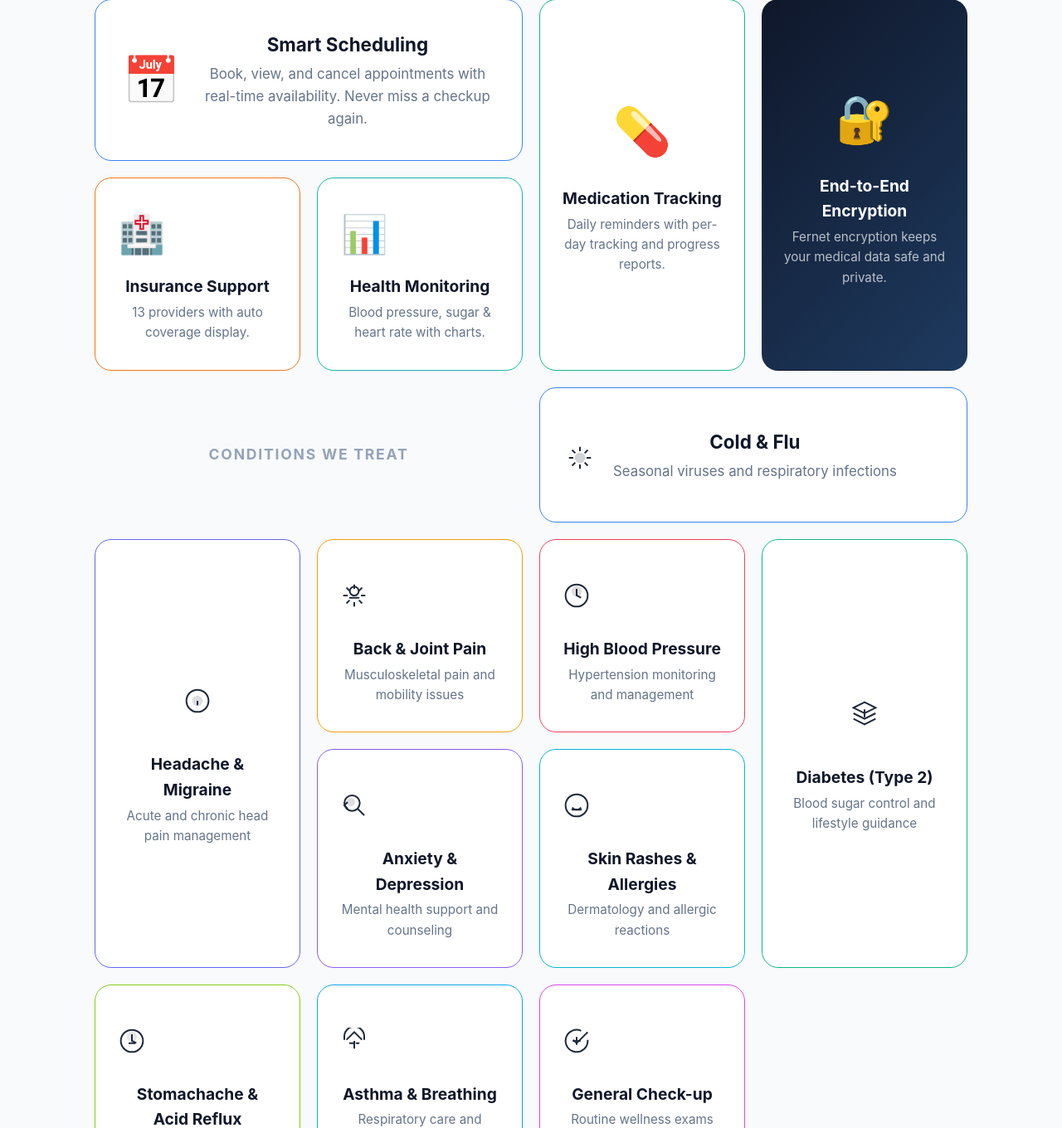
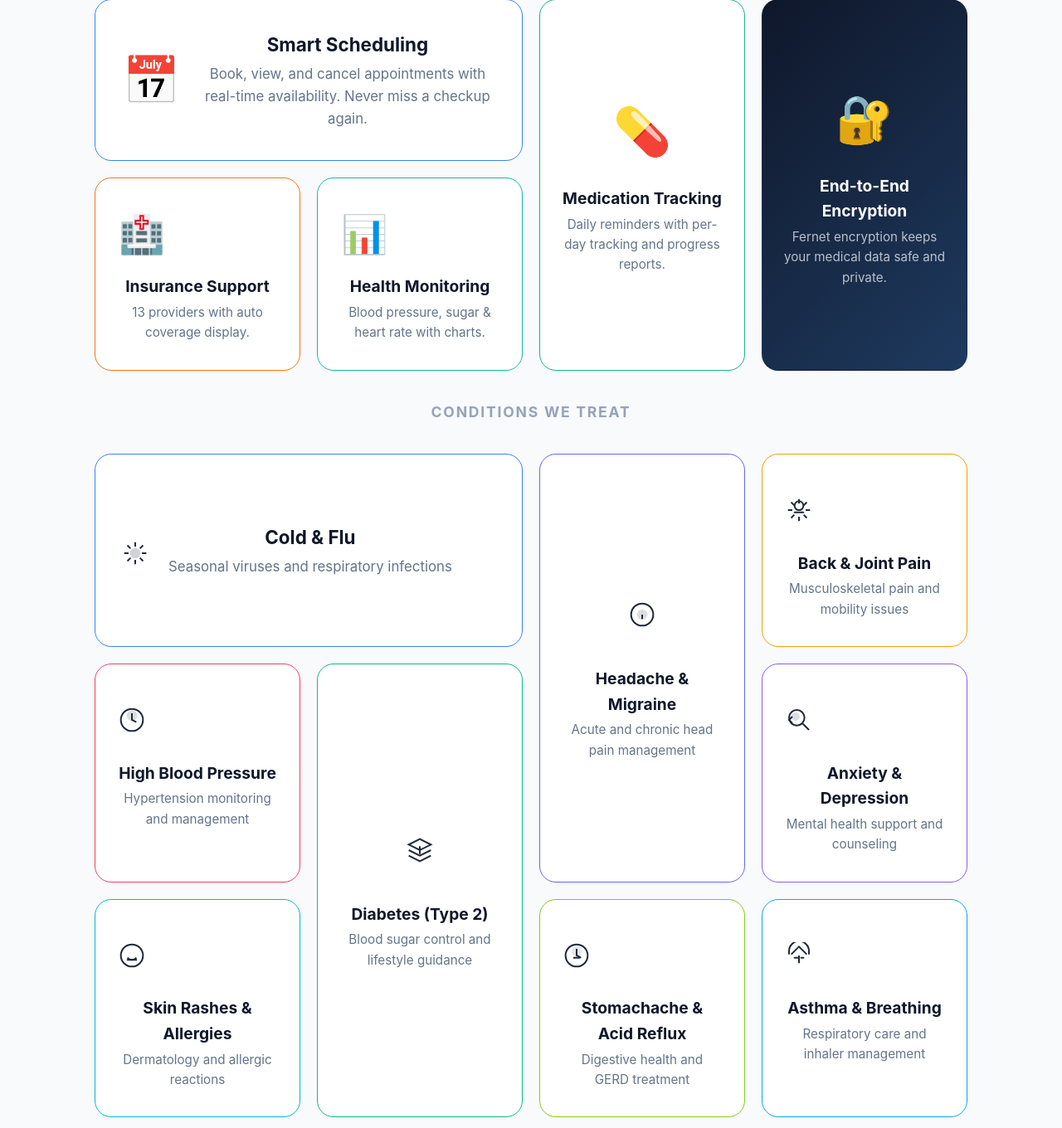
Before and after one commit to Samin5186/clinic-management, a Django app: page / in a window 1280 px wide. Shown: the part 1119-2479 px from the top of the page at 83% size. Run offline with Django 4.2, Linux system fonts and the light colour scheme.

Commit message:
Make 'Conditions We Treat' title span full grid width on its own row

```diff
--- a/static/css/style.css
+++ b/static/css/style.css
@@ -331,6 +331,16 @@ body {
     align-items: center;
     gap: 24px;
     padding: 36px 32px;
+}
+
+/* Full width card — spans all columns */
+.bento-full {
+    grid-column: 1 / -1;
+    flex-direction: row;
+    align-items: center;
+    justify-content: center;
+    gap: 24px;
+    padding: 16px 24px;
 }
 
 .bento-wide .bento-icon {
--- a/templates/landing.html
+++ b/templates/landing.html
@@ -116,7 +116,7 @@
                 </div>
 
                 <!-- Conditions We Treat Title -->
-                <div class="bento-title-card bento-wide">
+                <div class="bento-title-card bento-full">
                     <span class="bento-title-label">Conditions We Treat</span>
                 </div>
 
```
